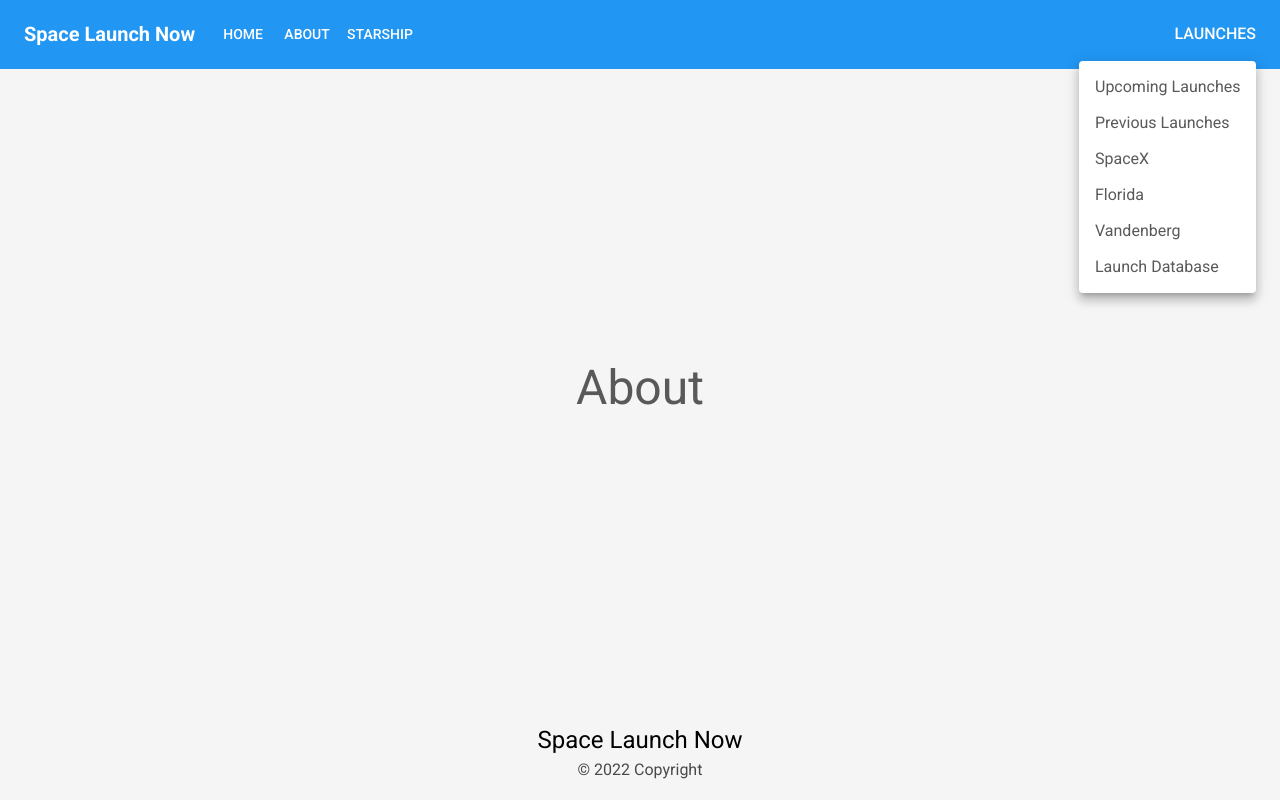
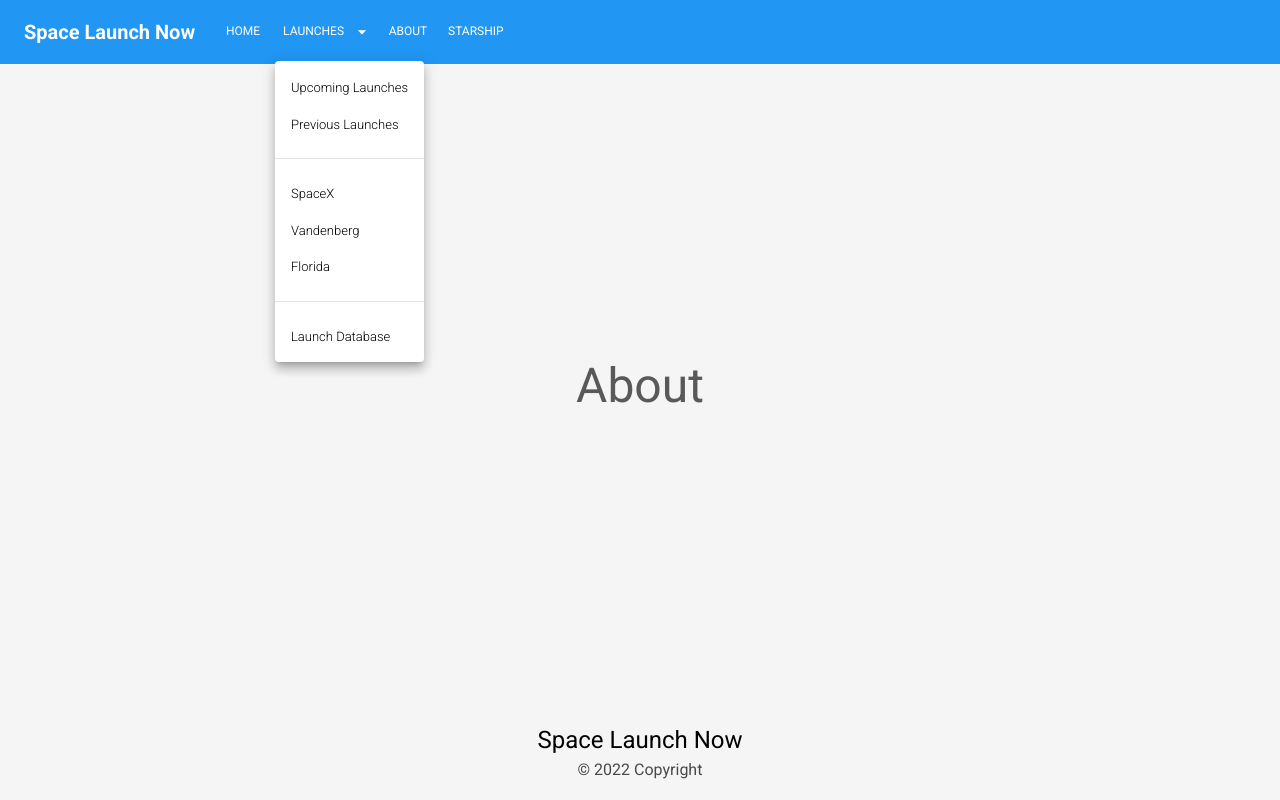
Before and after one commit to ItsCalebJones/SpaceLaunchNow-UI, a React (Create React App) app: page /about in a window 1280 px wide. Both pictures are taken after a click on the button "LAUNCHES". Built offline with nearby package versions, Linux system fonts and the light colour scheme.

Commit message:
feat: lmao how does this even work

```diff
--- a/src/@sln/components/Navbar.tsx
+++ b/src/@sln/components/Navbar.tsx
@@ -1,27 +1,29 @@
-import * as React from 'react';
-import AppBar from '@mui/material/AppBar';
-import Box from '@mui/material/Box';
-import Toolbar from '@mui/material/Toolbar';
-import IconButton from '@mui/material/IconButton';
-import Typography from '@mui/material/Typography';
-import { SLNTypography } from './SLNTypography';
-import Menu from '@mui/material/Menu';
-import MenuIcon from '@mui/icons-material/Menu';
-import Container from '@mui/material/Container';
-import Avatar from '@mui/material/Avatar';
-import Button from '@mui/material/Button';
-import Tooltip from '@mui/material/Tooltip';
-import MenuItem from '@mui/material/MenuItem';
-import { routes } from "@sln/routes";
+import * as React from "react";
+import AppBar from "@mui/material/AppBar";
+import Box from "@mui/material/Box";
+import Toolbar from "@mui/material/Toolbar";
+import IconButton from "@mui/material/IconButton";
+import Typography from "@mui/material/Typography";
+import { SLNTypography } from "./SLNTypography";
+import Menu from "@mui/material/Menu";
+import MenuIcon from "@mui/icons-material/Menu";
+import Container from "@mui/material/Container";
+import Button from "@mui/material/Button";
+import MenuItem from "@mui/material/MenuItem";
+import SendIcon from '@mui/icons-material/ArrowDropDown';
+import { MenuRoute, routes } from "@sln/routes";
 
 import { NavLink } from "react-router-dom";
-import { Link } from '@mui/material';
+import { Link, useTheme } from "@mui/material";
+import HorizontalRule from "./utils/HorizontalRule";
 
-const settings = ['Upcoming Launches', 'Previous Launches', 'SpaceX', 'Florida', "Vandenberg", "Launch Database"];
-
-const ResponsiveAppBar = () => {
-  const [anchorElNav, setAnchorElNav] = React.useState<null | HTMLElement>(null);
-  const [anchorElLaunches, setAnchorElLaunches] = React.useState<null | HTMLElement>(null);
+const ResponsiveAppBar = ({ transparent}) => {
+  const theme = useTheme();
+  const [anchorElNav, setAnchorElNav] = React.useState<null | HTMLElement>(
+    null
+  );
+  const [anchorElLaunches, setAnchorElLaunches] =
+    React.useState<null | HTMLElement>(null);
 
   const handleOpenNavMenu = (event: React.MouseEvent<HTMLElement>) => {
     setAnchorElNav(event.currentTarget);
@@ -38,11 +40,17 @@ const ResponsiveAppBar = () => {
     setAnchorElLaunches(null);
   };
 
+
   return (
-    <AppBar position="static">
+    <AppBar position="static"
+      style={{
+      backgroundColor: transparent ? "transparent" : theme.palette.primary.main,
+      boxShadow: transparent
+        ? "5px 0px 27px -5px rgba(0, 0, 0, 0.3) !important"
+        : undefined
+    }}>
       <Container maxWidth="xl">
         <Toolbar disableGutters>
-
           {/* Expanded Title */}
           <Typography
             variant="h6"
@@ -51,17 +59,17 @@ const ResponsiveAppBar = () => {
             href="/"
             sx={{
               mr: 2,
-              display: { xs: 'none', md: 'flex' },
+              display: { xs: "none", md: "flex" },
               fontWeight: 700,
-              color: 'inherit',
-              textDecoration: 'none',
+              color: "inherit",
+              textDecoration: "none",
             }}
           >
             Space Launch Now
           </Typography>
 
           {/* Collapsed View */}
-          <Box sx={{ flexGrow: 1, display: { xs: 'flex', md: 'none' } }}>
+          <Box sx={{ flexGrow: 1, display: { xs: "flex", md: "none" } }}>
             <IconButton
               size="large"
               aria-label="Launch"
@@ -76,18 +84,18 @@ const ResponsiveAppBar = () => {
               id="menu-appbar"
               anchorEl={anchorElNav}
               anchorOrigin={{
-                vertical: 'bottom',
-                horizontal: 'left',
+                vertical: "bottom",
+                horizontal: "left",
               }}
               keepMounted
               transformOrigin={{
-                vertical: 'top',
-                horizontal: 'left',
+                vertical: "top",
+                horizontal: "left",
               }}
               open={Boolean(anchorElNav)}
               onClose={handleCloseNavMenu}
               sx={{
-                display: { xs: 'block', md: 'none' },
+                display: { xs: "block", md: "none" },
               }}
             >
               {routes.map((page) => (
@@ -115,70 +123,121 @@ const ResponsiveAppBar = () => {
             href=""
             sx={{
               mr: 2,
-              display: { xs: 'flex', md: 'none' },
+              display: { xs: "flex", md: "none" },
               flexGrow: 1,
               fontWeight: 700,
-              color: 'inherit',
-              textDecoration: 'none',
+              color: "inherit",
+              textDecoration: "none",
             }}
           >
             Space Launch Now
           </Typography>
 
           {/* Expanded Menu */}
-          <Box sx={{ flexGrow: 1, display: { xs: 'none', md: 'flex' } }}>
-            {routes.map((page) => (
+          <Box sx={{ flexGrow: 1, display: { xs: "none", md: "flex" } }}>
+            {routes.map((route) => (
+              <NavbarButton
+                menuRoute={route}
+                handleCloseNavMenu={handleCloseNavMenu}
+                handleOpenLaunchMenu={handleOpenLaunchMenu}
+                handleCloseLaunchMenu={handleCloseLaunchMenu}
+                anchorElLaunches={anchorElLaunches}
+              />
+            ))}
+          </Box>
+        </Toolbar>
+      </Container>
+    </AppBar>
+  );
+};
+
+ResponsiveAppBar.defaultProps = {
+  transparent: false,
+}
+
+interface NavbarButtonProps {
+  menuRoute: MenuRoute;
+  handleCloseNavMenu: any;
+  handleOpenLaunchMenu: any;
+  handleCloseLaunchMenu: any;
+  anchorElLaunches: any;
+}
+
+const NavbarButton: React.FC<NavbarButtonProps> = ({
+  menuRoute,
+  handleCloseNavMenu,
+  handleOpenLaunchMenu,
+  handleCloseLaunchMenu,
+  anchorElLaunches
+
+}) => {
+  if (menuRoute.submenu) {
+    return (
+      <div>
+        <Button
+          endIcon={<SendIcon />}
+          onClick={handleOpenLaunchMenu}
+          sx={{ my: 2, color: "white" }}
+
+        >
+          <SLNTypography kind="buttonText">{menuRoute.title}</SLNTypography>
+        </Button>
+        <Menu
+          sx={{
+            mt: "45px",
+            transformOrigin: "0 0"
+          }}
+          id="menu-appbar"
+          anchorEl={anchorElLaunches}
+          anchorOrigin={{
+            vertical: "top",
+            horizontal: "left",
+          }}
+          keepMounted
+          transformOrigin={{
+            vertical: "top",
+            horizontal: "left",
+          }}
+          open={Boolean(anchorElLaunches)}
+          onClose={handleCloseLaunchMenu}
+        >
+          {menuRoute.submenu.map((subroute) => (
+            // If key is null then we use it as a spacer
+            subroute.key
+              ? <MenuItem key={subroute.key} onClick={handleCloseLaunchMenu}>
                 <Link
-                key={page.key}
+                    key={subroute.key}
                     component={NavLink}
-                to={page.path}
-                color="black"
+                    to={subroute.path}
+                    underline="none"
+                    variant="button"
+                  >
+                  <SLNTypography kind="subButtonText">{subroute.title}</SLNTypography>
+                </Link>
+              </MenuItem>
+            : <HorizontalRule/>
+          ))}
+        </Menu>
+      </div>
+    );
+  } else {
+    return (
+      <Link
+        key={menuRoute.key}
+        component={NavLink}
+        to={menuRoute.path}
         underline="none"
         variant="button"
       >
         <Button
           onClick={handleCloseNavMenu}
-                sx={{ my: 2, color: 'white', display: 'block' }}
+          sx={{ my: 2, color: "white"}}
         >
-                {page.title}
+          <SLNTypography kind="buttonText">{menuRoute.title}</SLNTypography>
         </Button>
       </Link>
-            ))}
-          </Box>
+    );
+  }
+};
 
-          <Box sx={{ flexGrow: 0 }}>
-              <IconButton onClick={handleOpenLaunchMenu} sx={{ p: 0 }}>
-               <Typography
-               sx={{ my: 2, color: 'white', display: 'block', fontWeight: 500 }}
-               >LAUNCHES</Typography>
-              </IconButton>
-            <Menu
-              sx={{ mt: '45px' }}
-              id="menu-appbar"
-              anchorEl={anchorElLaunches}
-              anchorOrigin={{
-                vertical: 'top',
-                horizontal: 'right',
-              }}
-              keepMounted
-              transformOrigin={{
-                vertical: 'top',
-                horizontal: 'right',
-              }}
-              open={Boolean(anchorElLaunches)}
-              onClose={handleCloseLaunchMenu}
-            >
-              {settings.map((setting) => (
-                <MenuItem key={setting} onClick={handleCloseLaunchMenu}>
-                  <Typography textAlign="center">{setting}</Typography>
-                </MenuItem>
-              ))}
-            </Menu>
-          </Box>
-
-        </Toolbar>
-      </Container>
-    </AppBar>
-  );
-};
 export default ResponsiveAppBar;
--- a/src/@sln/components/SLNTypography.tsx
+++ b/src/@sln/components/SLNTypography.tsx
@@ -5,7 +5,7 @@ import React from 'react'
 
 // TODO build out commonly used typography, titles, subtitles, etc
 const useStyles = makeStyles()((theme: Theme) => ({
-standard: {
+  standard: {
     fontSize: '1rem', // 16px
     fontWeight: 400,
     lineHeight: 1.43,
@@ -13,7 +13,22 @@ standard: {
     fontFamily: theme.typography.fontFamily,
     margin: 0,
     padding: 0,
-},
+  },
+
+  buttonText: {
+    color: "white",
+    fontSize: '12px',
+    fontWeight: 400,
+    lineHeight: 1.6,
+  },
+
+  subButtonText: {
+    color: "black",
+    fontSize: '.8125rem',
+    fontWeight: 300,
+    lineHeight: 1.4,
+    textTransform: "none",
+  },
 
   // titles
   boldTitle: {
@@ -21,6 +36,7 @@ standard: {
     fontWeight: 700,
     lineHeight: 1.2,
     color: theme.palette.common.white,
+
   },
   // subtitles
   subTitle: {
@@ -54,6 +70,7 @@ export const SLNTypography: React.FC<Props & TypographyProps> = ({
         className={cx(classes.standard, classes[kind], userClassName)}
         // @ts-ignore - weird ts error but is harmless i think
         variant={getVariant(kind)}
+        uppercase={false}
       {...rest}
     />
   )
--- a/src/@sln/routes.ts
+++ b/src/@sln/routes.ts
@@ -1,9 +1,10 @@
 // interface
-interface MenuRoute {
+export type MenuRoute = {
     key: string,
     title: string,
     path: string,
     enabled: boolean,
+    submenu: Array<MenuRoute>,
 }
 
 export const routes: Array<MenuRoute> = [
@@ -12,17 +13,84 @@ export const routes: Array<MenuRoute> = [
         title: 'Home',
         path: '/',
         enabled: true,
+        submenu: null,
+    },
+    {
+        key: 'launch-route',
+        title: 'Launches',
+        path: '/launch',
+        enabled: true,
+        submenu: [
+            {
+                key: 'launch-upcoming-route',
+                title: 'Upcoming Launches',
+                path: '/launch/upcoming',
+                enabled: true,
+                submenu: null,
+            },
+            {
+                key: 'launch-previous-route',
+                title: 'Previous Launches',
+                path: '/launch/previous',
+                enabled: true,
+                submenu: null,
+            },
+            {
+                key: null,
+                title: null,
+                path: null,
+                enabled: true,
+                submenu: null,
+            },
+            {
+                key: 'launch-spacex-route',
+                title: 'SpaceX',
+                path: '/launch/spacex',
+                enabled: true,
+                submenu: null,
+            },
+            {
+                key: 'launch-vandenberg-route',
+                title: 'Vandenberg',
+                path: '/launch/vandenberg',
+                enabled: true,
+                submenu: null,
+            },
+            {
+                key: 'launch-florida-route',
+                title: 'Florida',
+                path: '/launch/florida',
+                enabled: true,
+                submenu: null,
+            },
+            {
+                key: null,
+                title: null,
+                path: null,
+                enabled: true,
+                submenu: null,
+            },
+            {
+                key: 'launch-database-route',
+                title: 'Launch Database',
+                path: '/launch/database',
+                enabled: true,
+                submenu: null,
+            },
+        ],
     },
     {
         key: 'about-route',
         title: 'About',
         path: '/about',
         enabled: true,
+        submenu: null,
     },
     {
         key: 'starship-route',
         title: 'Starship',
         path: '/starship',
         enabled: true,
+        submenu: null,
     }
 ]
```
Also changed, not shown: src/@sln/components/BaseLayout.tsx (+7 -2 lines), src/@sln/pages/Home.tsx (+6 -2 lines). Lines whose indentation alone changed are shown as unchanged.
